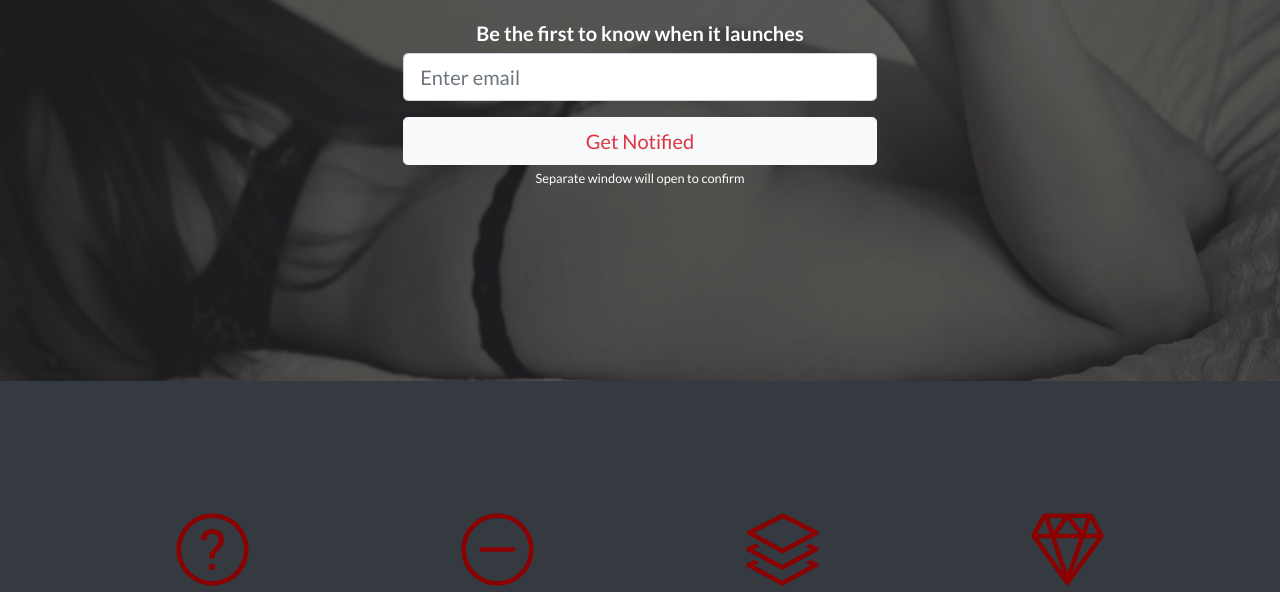
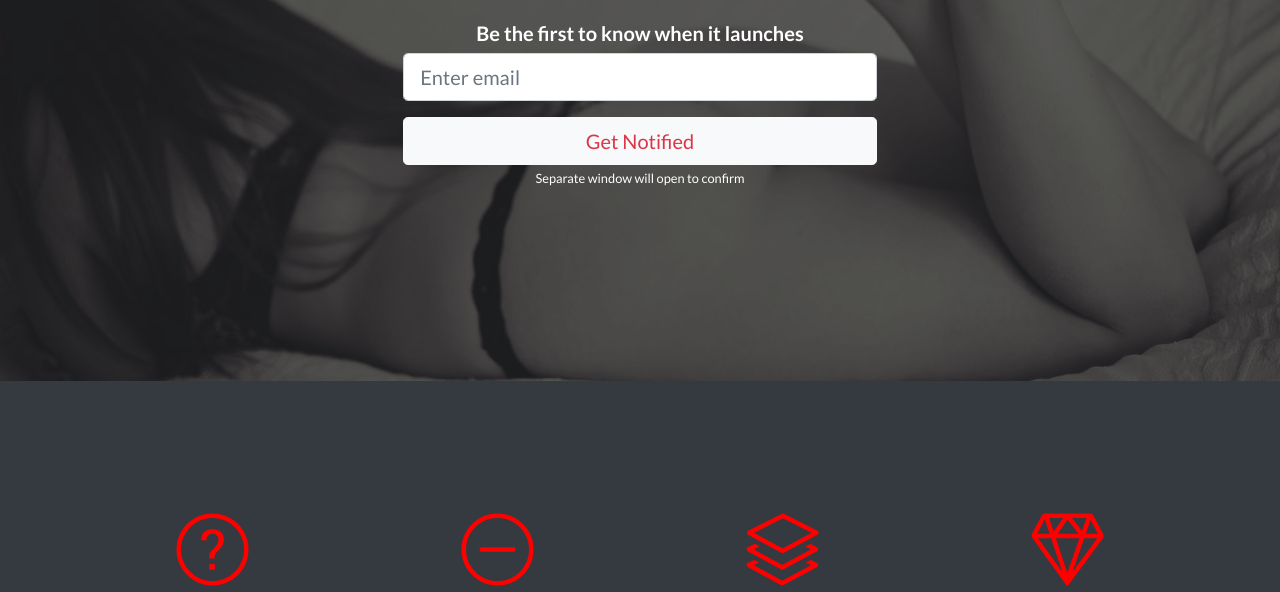
Before and after one commit to cryptodudes/myeyesonly-landing, a website: page index.html in a window 1280 px wide. Shown: the part 360-952 px from the top of the page. Drawn offline with nearby package versions, Linux system fonts and the light colour scheme; files that its build step writes are made by us from their sources.

Commit message:
Add files via upload

```diff
--- a/scss/landing-page.scss
+++ b/scss/landing-page.scss
@@ -15,5 +15,5 @@
     border-bottom: 2px solid red;
 }
 .icon {
-    color: darkred !important;
+    color: red !important;
 }
```
